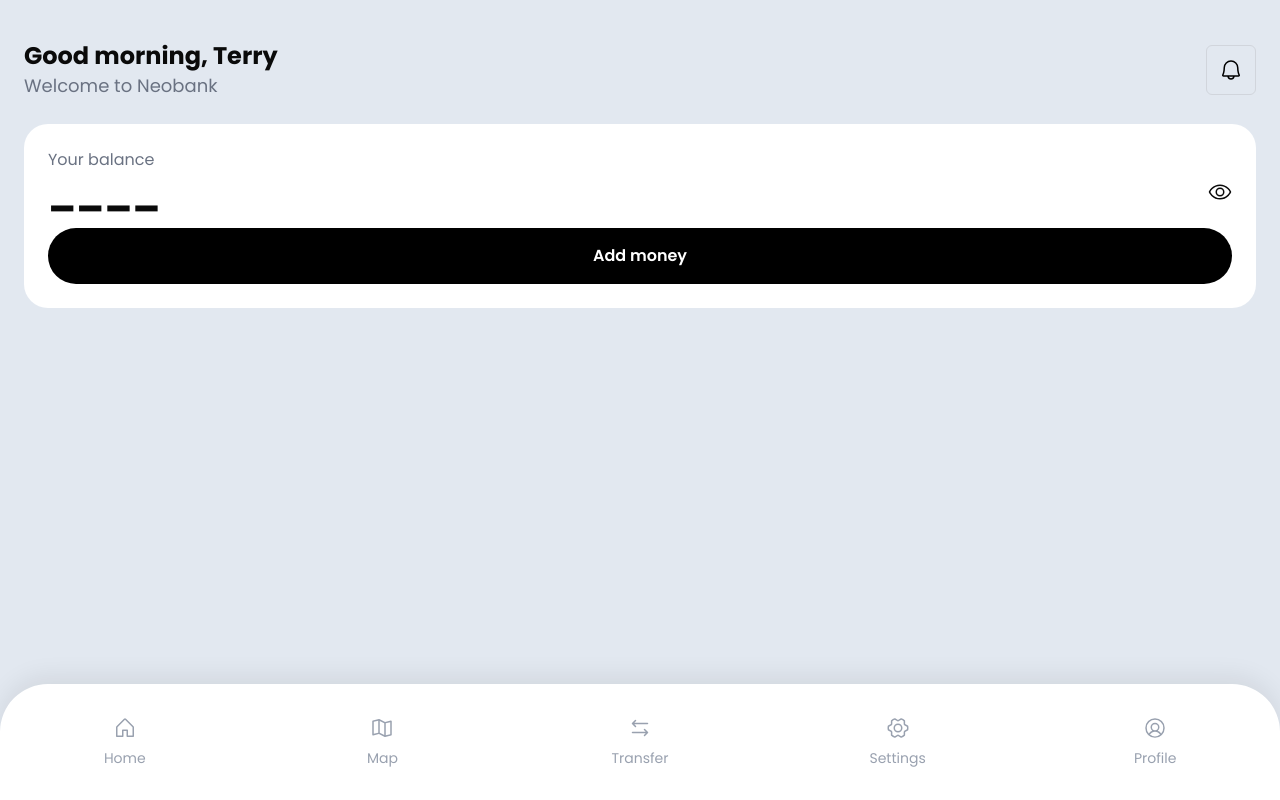
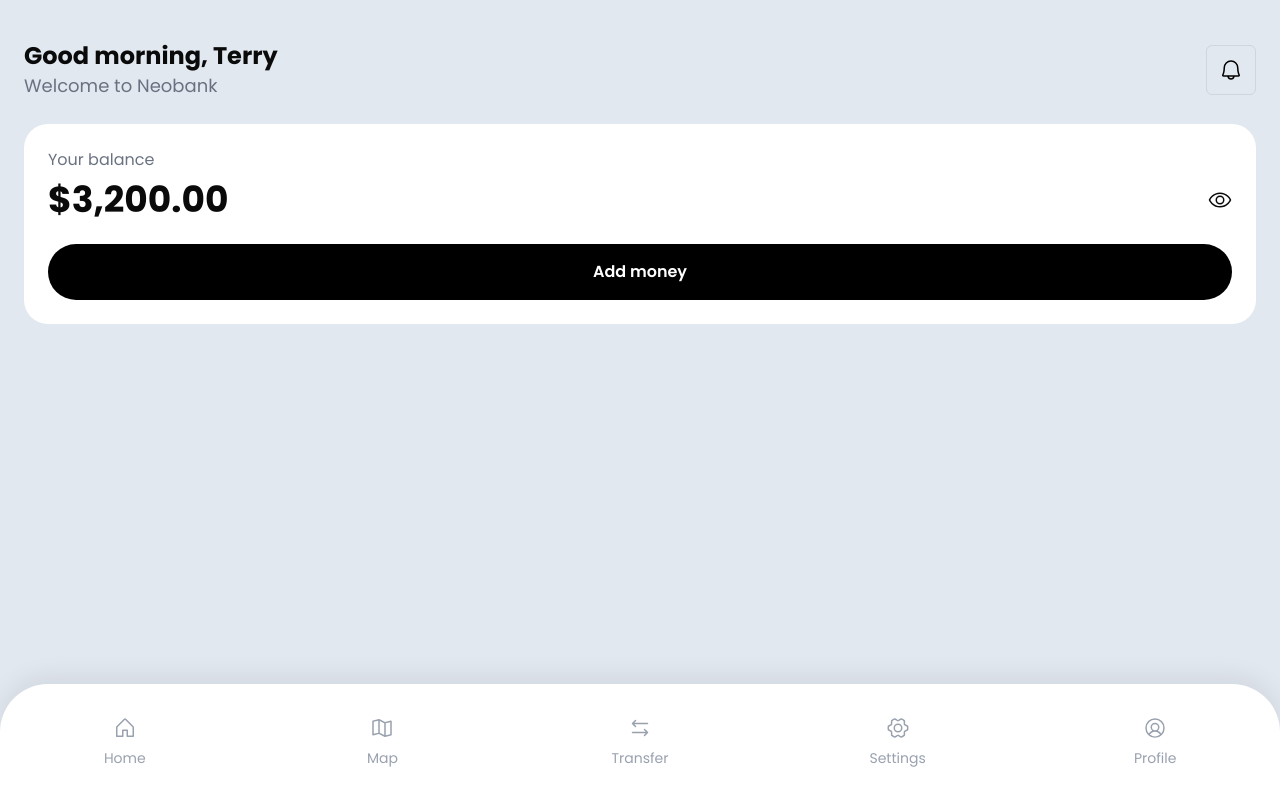
Before and after one commit to lordAjanaku/vite-mobyl-app, a React (Vite) app: page / in a window 1280 px wide. Built offline with nearby package versions, Linux system fonts and the light colour scheme.

Commit message:
little change

```diff
--- a/src/Home.jsx
+++ b/src/Home.jsx
@@ -22,7 +22,7 @@ function Home() {
 }
 
 function BankBalance() {
-	const [viewBalance, setViewBalance] = useState(false);
+	const [viewBalance, setViewBalance] = useState(true);
 
 	function handleViewBalance() {
 		if (viewBalance) setViewBalance(false);
@@ -31,12 +31,12 @@ function BankBalance() {
 
 	return (
 		<div className="bg-white p-6 my-6 rounded-[1.5rem]">
-			<p className="text-gray-500">Your balance</p>
-			<div className="flex items-center justify-between mb-4">
-				<p className="text-4xl text-neutral-950 font-bold">{viewBalance ? "$3,200.00" : "____"}</p>
+			<p className="text-gray-500 mb-2">Your balance</p>
+			<div className="flex items-center justify-between mb-6">
+				<p className="text-4xl text-neutral-950 font-bold">{viewBalance ? "$3,200.00" : "****"}</p>
 				<button className="" type="button" onClick={() => handleViewBalance()}>
 					{
-						viewBalance ? <EyeSlash className="text-neutral-950" size={24} weight="regular" color="currentColor"/> : <Eye className="text-neutral-950" size={24} weight="regular" color="currentColor"/>
+						viewBalance ? <Eye className="text-neutral-950" size={24} weight="regular" color="currentColor"/> : <EyeSlash className="text-neutral-950" size={24} weight="regular" color="currentColor"/>
 					}
 				</button>
 			</div>
```
